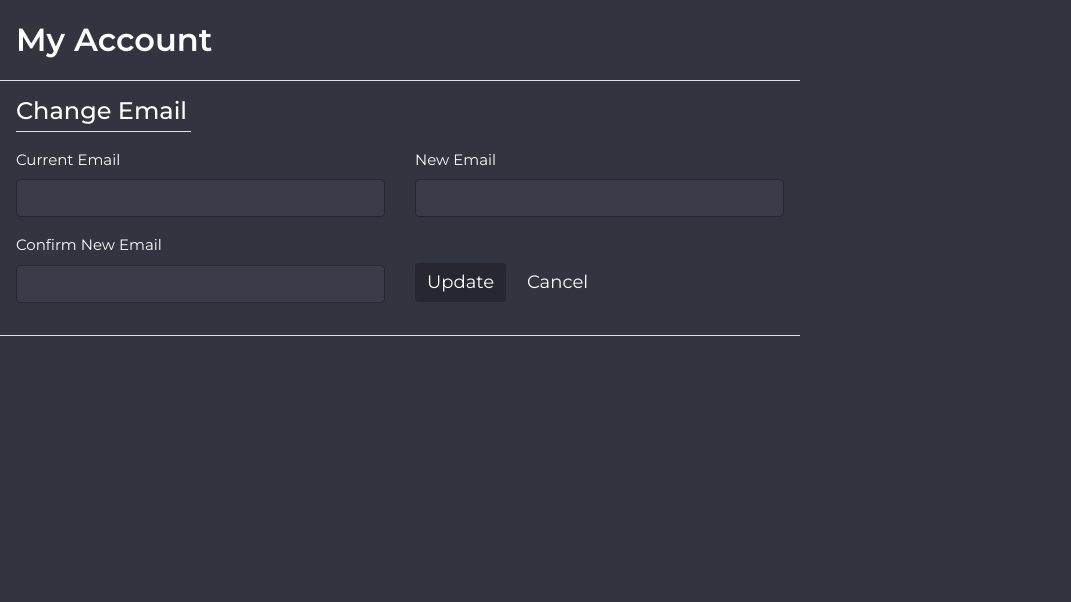
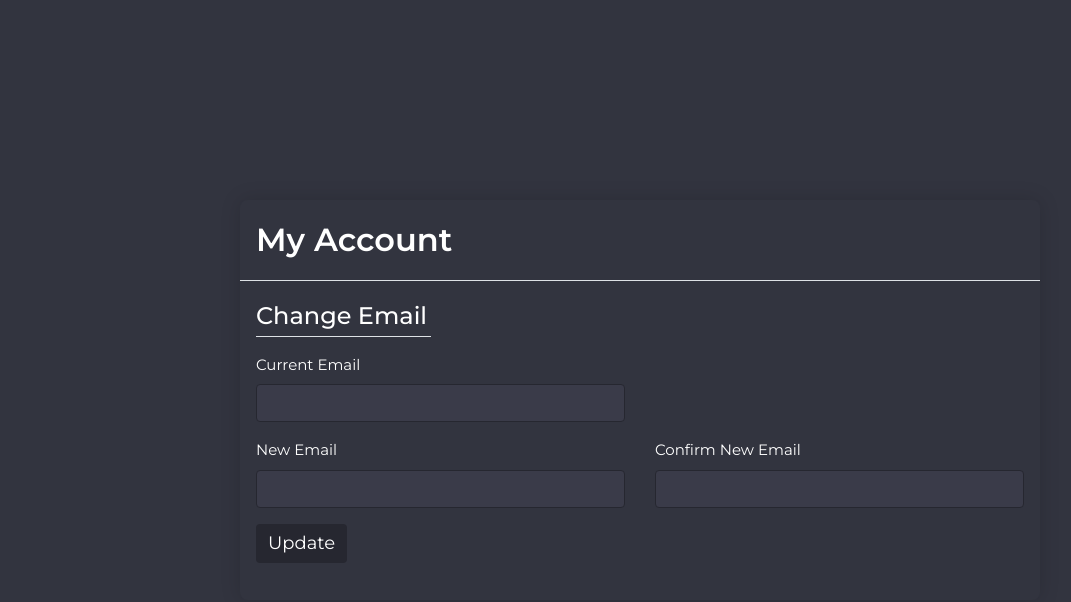
Before and after one commit to CAC-TX06/PeakPass, a Flask app: template website/templates/settings.html in a window 1280 px wide. Shown: the top 602 px of the page, without its empty margins (0-1071 px from the left). Run offline with Flask 2, Linux system fonts and the light colour scheme; the template is opened without the code that fills it, so the values that code supplies are empty; parts of the project's set-up code (start-up, migrations or seed data) failed here and were passed over; some libraries are stand-ins or nearby versions.

Commit message:
Small Settings Update

```diff
--- a/website/templates/settings.html
+++ b/website/templates/settings.html
@@ -27,19 +27,18 @@
                             <label for="name">Current Email</label>
                             <input id="name" class="popup-input" type="text" name="name" required="">
                         </div>
-                        <div class="col-6 form-group">
+                    </div>
+                    <div class="row">
+						<div class="col-6 form-group">
                             <label for="username">New Email</label>
                             <input id="username" class="popup-input" type="text" name="username" required="">
                         </div>
-                    </div>
-                    <div class="row">
                         <div class="col-6 form-group">
                             <label for="password">Confirm New Email</label>
                             <input id="password" class="popup-input" type="text" name="password" required="">
                         </div>
                         <div class="col-6 form-group">
                             <button class="save" type="submit" value="submit">Update</button>
-                            <a class="cancel" href="">Cancel</a>
                         </div>
                     </div>
                 </div>
@@ -189,7 +188,7 @@ label {
 
 .modal-body {
 	flex: none;
-	border-bottom: 1px solid #dee2e6;
+	padding-top: 1.3rem
 }
 
 .modal-content {
@@ -197,8 +196,12 @@ label {
 	height: 400px;
 	background-color: rgb(50, 52, 63);
 	border-radius: 8px;
-	position: relative;
+	position: absolute;
+	left: 50%;
+  	top: 50%;
+  	transform: translate(-50%, -50%);
 	border: none;
+	box-shadow: 0 0 20px rgba(0, 0, 0, 0.15);
 }
 
 .modal-header {
@@ -244,7 +247,6 @@ label {
 	top: 0;
 	font-size: 18px;
 	cursor: pointer;
-	margin-top: 30px;
 	padding: .375rem .75rem;
 	background-color: rgb(38, 39, 48);
 	border-radius: 4px;
```
